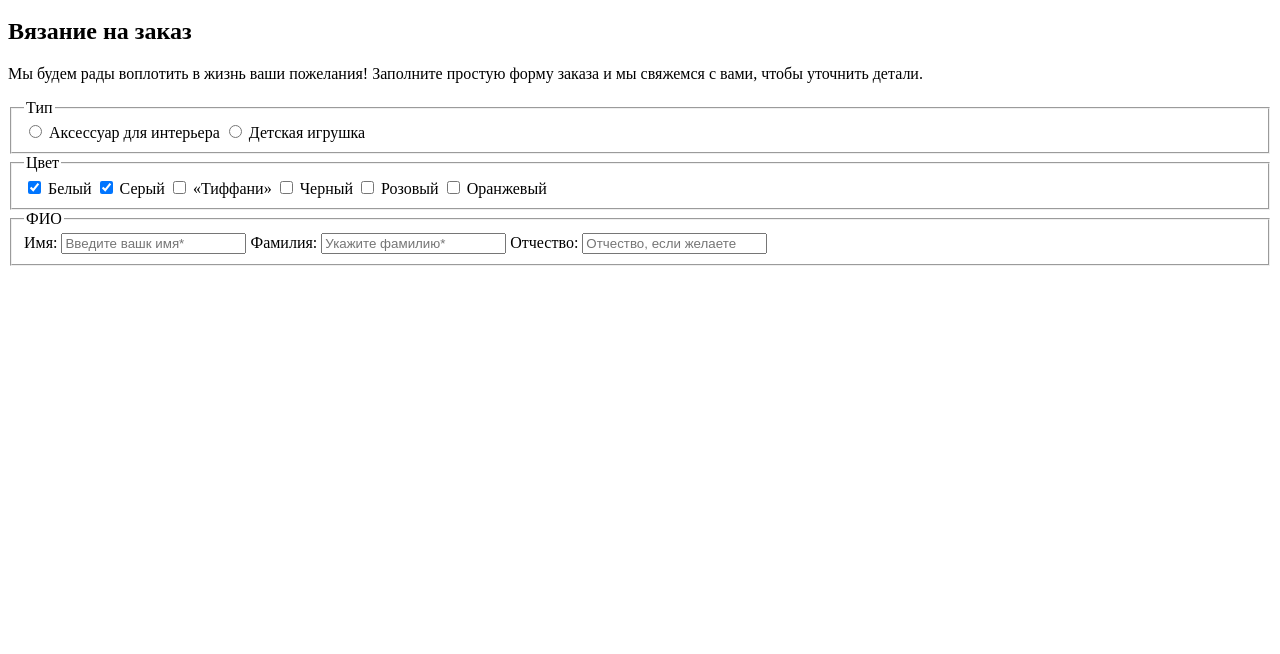
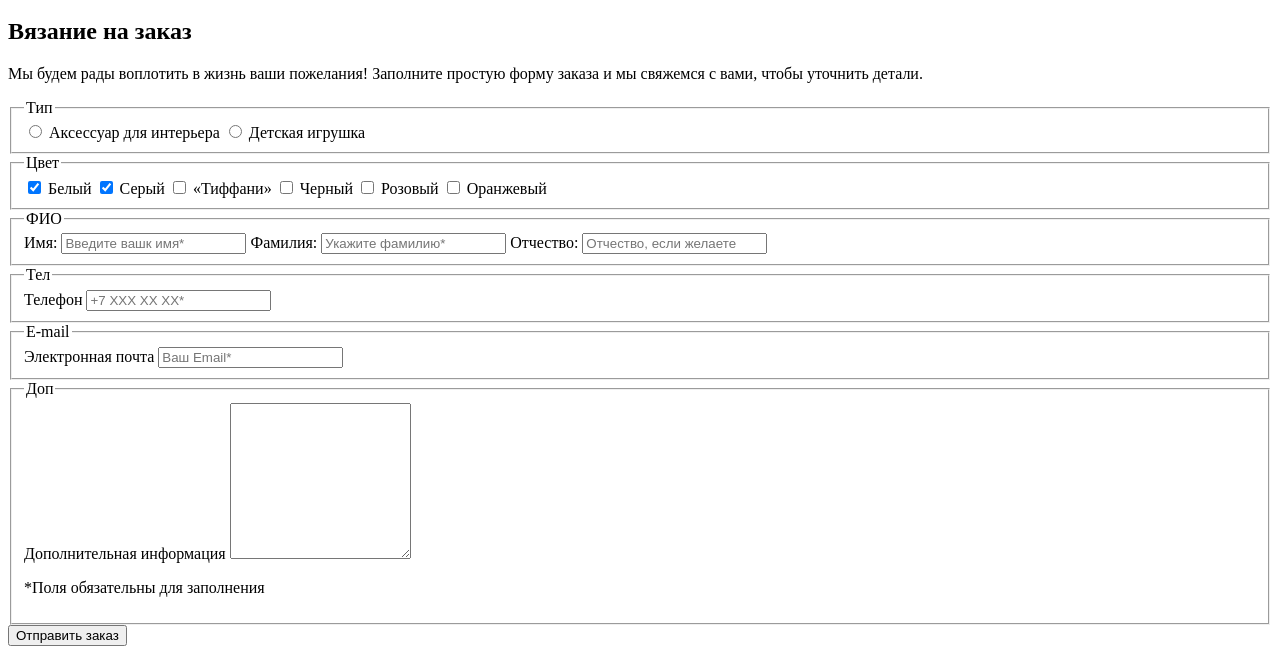
Before and after one commit to Pacata/mishka, a website: page form.html in a window 1280 px wide. Shown: the part 209-863 px from the top of the page. Before the commit the page ends 800 px from the top, so only its background shows below. Drawn offline with Linux system fonts and the light colour scheme.

Commit message:
Added Full name, tel, e-mail, additional information, btn submit-form

```diff
--- a/form.html
+++ b/form.html
@@ -124,7 +124,59 @@
                 placeholder="Отчество, если желаете">
               </label>
             </div>
+
           </fieldset>
+
+          <fieldset class="form__item">
+
+            <legend>Тел</legend>
+
+            <div class="field-text field-text--tel">
+              <label class="field-text__label">
+                Телефон
+                <input type="tel" name="phone-field" id="phone-field"
+                pattern="\+7\ [0-9]{3} [0-9]{2} [0-9]{2}" placeholder="+7 ХХХ ХХ ХХ*"
+                required>
+              </label>
+            </div>
+
+          </fieldset>
+
+          <fieldset class="form__item">
+
+            <legend>E-mail</legend>
+
+            <div class="field-text field-text--email">
+              <label class="field-text__label">
+                Электронная почта
+                <input type="email" name="email-field" id="email-field"
+                pattern="([A-z0-9_.-]{1,})@([A-z0-9_.-]{1,}).([A-z]{2,8})"
+                placeholder="Ваш Email*" required>
+              </label>
+            </div>
+
+          </fieldset>
+
+          <fieldset class="form__item">
+
+            <legend>Доп</legend>
+
+            <div class="field-text">
+              <label class="field-text__label">
+                Дополнительная информация
+                <textarea name="additionall-area" id="additionall-area"
+                rows="10" placeholder="Опишите все ваши пожелания к заказу">
+                </textarea>
+              </label>
+            </div>
+            <p class="form__required">*Поля обязательны для заполнения</p>
+
+          </fieldset>
+
+          <button class="form__submit btn" type="submit" name="submit-btn"
+          id="submit-btn" value="sent form">
+            Отправить заказ
+          </button>
         </form>
       </section>
     </main>
```
